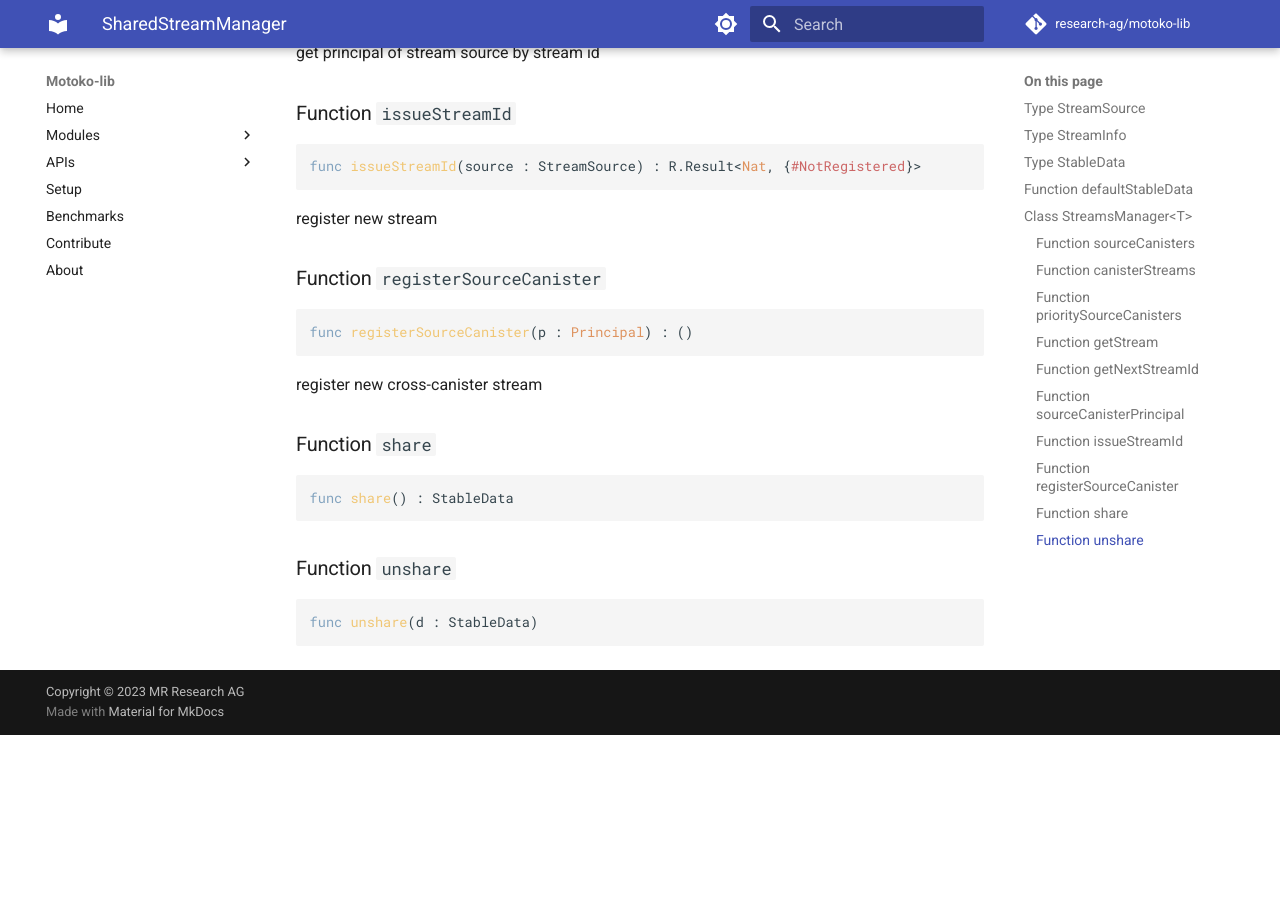
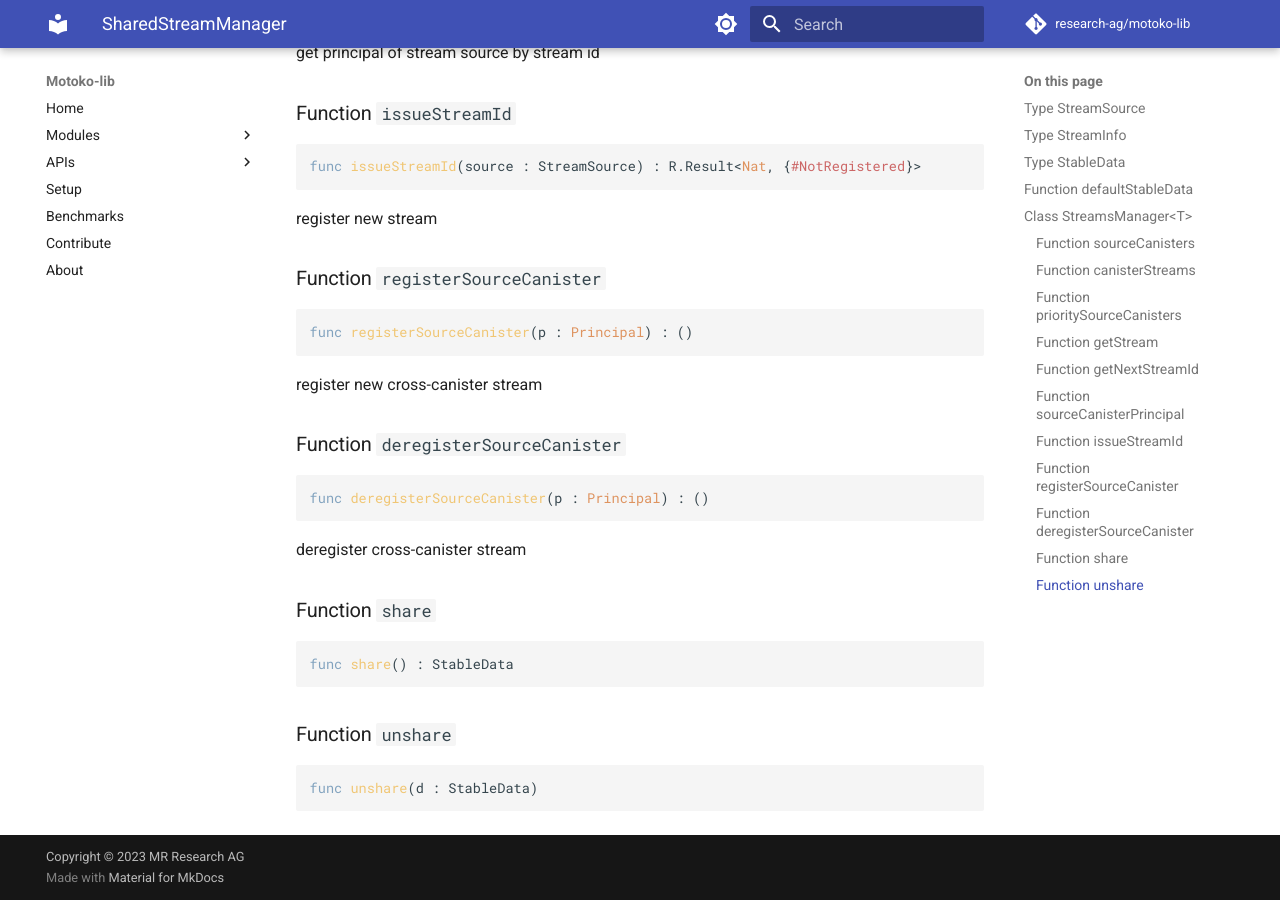
Before and after one commit to research-ag/motoko-lib, an MkDocs documentation site: the page built from docs/modoc/SharedStreamManager.md, in a window 1280 px wide and 900 px high, scrolled down 1899 px. Built offline with MkDocs 1.6.1 and Material for MkDocs 9.7.7, drawn with Linux system fonts in a browser that asks for light colours; comment, search, counter and statistics services are not loaded; before the commit the page ends 2634 px from its top, so only the background shows below that.

Commit message:
added ability to deregister stream source principal

````diff
--- a/docs/modoc/SharedStreamManager.md
+++ b/docs/modoc/SharedStreamManager.md
@@ -98,6 +98,14 @@ func registerSourceCanister(p : Principal) : ()
 register new cross-canister stream
 
 
+### Function `deregisterSourceCanister`
+``` motoko
+func deregisterSourceCanister(p : Principal) : ()
+```
+
+deregister cross-canister stream
+
+
 ### Function `share`
 ``` motoko
 func share() : StableData
````
Also changed, not shown: docs/modoc/HPLTokenHandler.md (+1 -8 lines), 1 other file.
